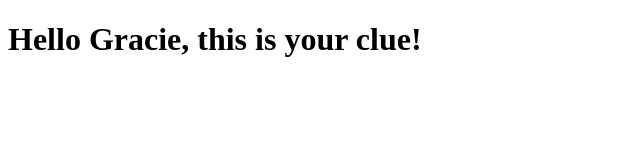
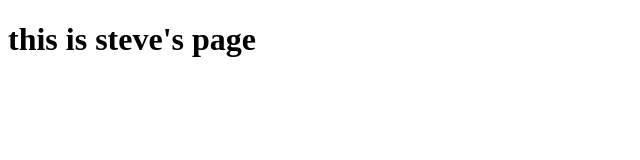
Before and after one commit to stevekochscience/stevekochscience.github.io, a plain HTML site: page index.html in a window 1280 px wide. Shown: the whole page, without its empty margins (0-640 px from the left). Drawn offline with Linux system fonts and the light colour scheme.

Commit message:
changing to steve

```diff
--- a/index.html
+++ b/index.html
@@ -1,10 +1,10 @@
 <!DOCTYPE html>
 <html>
 <head>
-<title>Gracie's Easter Clue</title>
+<title>steve page</title>
 </head>
 <body>
 
-<h1>Hello Gracie, this is your clue!</h1>
+<h1>this is steve's page</h1>
 </body>
 </html>
```
